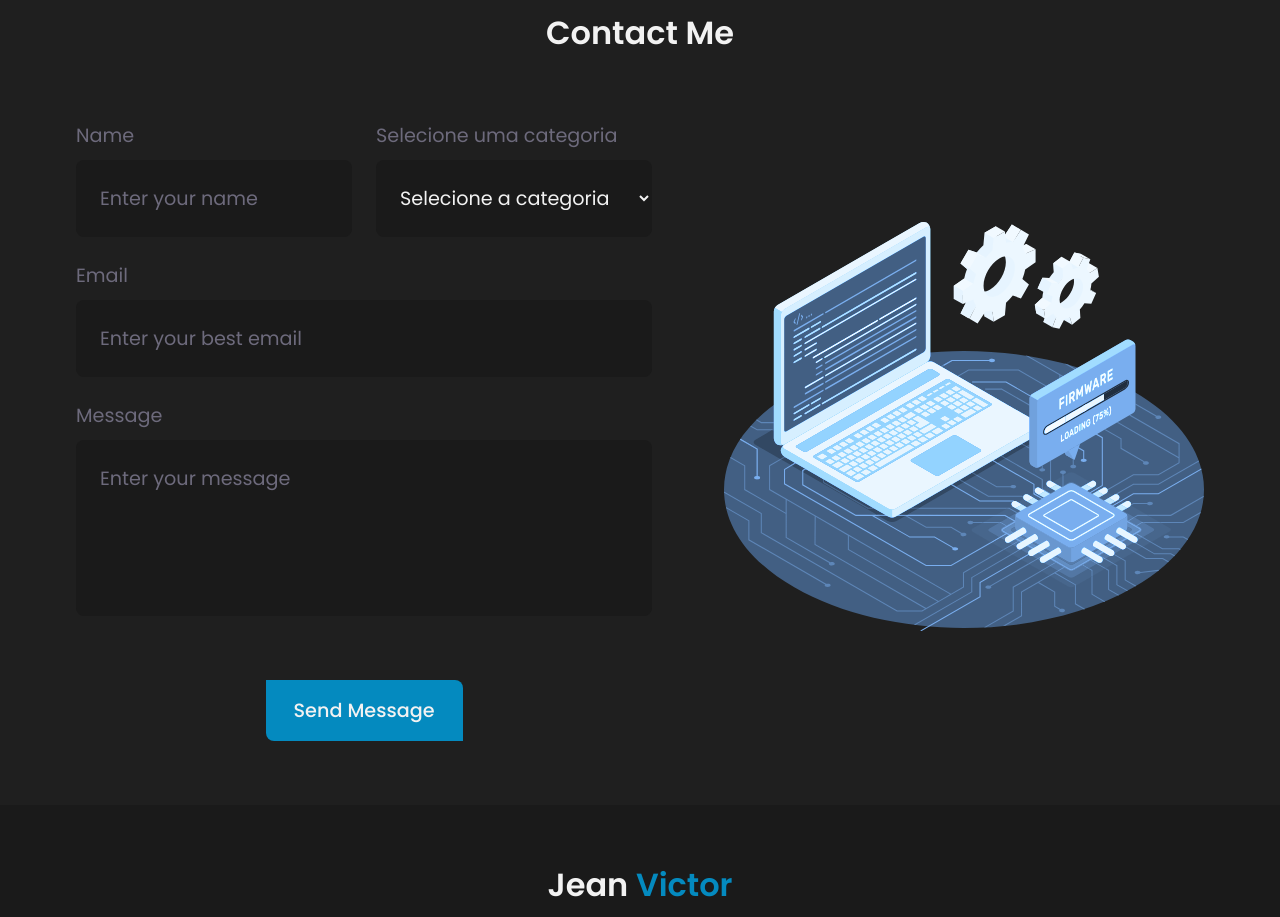
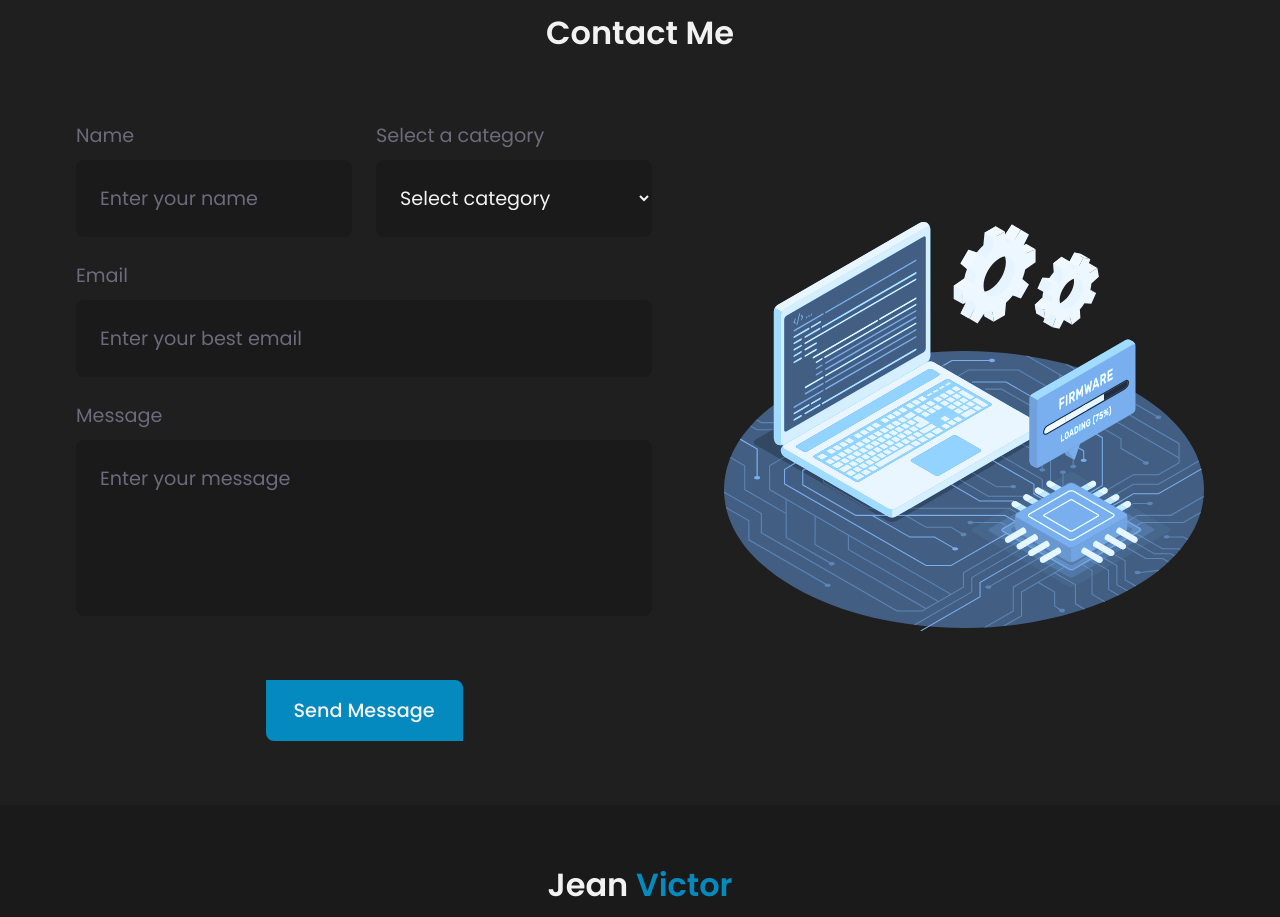
Before and after one commit to DJeanS03/myPortfolio, a React (Vite) app: page / in a window 1280 px wide. Shown: the part 3844-4761 px from the top of the page. Built offline with nearby package versions, Linux system fonts and the light colour scheme.

Commit message:
:pencil: Update contact form texts

```diff
--- a/src/components/Sections/Contact/index.tsx
+++ b/src/components/Sections/Contact/index.tsx
@@ -86,18 +86,26 @@ export function Contact({ language }: ContactProps) {
             </div>
 
             <div className="form__field-group">
-              <label htmlFor="user_category">Selecione uma categoria</label>
+              <label htmlFor="user_category">
+                {translation.contact__category__label}
+              </label>
               <select
                 className="user__category"
                 id="user_category"
                 name="user_category"
               >
                 <option value="default" selected disabled hidden>
-                  Selecione a categoria
+                  {translation.contact__category__option__0}
                 </option>
-                <option value="job_opportunity">Oportunidade de emprego</option>
-                <option value="freelance">Freelance</option>
-                <option value="other">Outro</option>
+                <option value="job_opportunity">
+                  {translation.contact__category__option__1}
+                </option>
+                <option value="freelance">
+                  {translation.contact__category__option__2}
+                </option>
+                <option value="other">
+                  {translation.contact__category__option__3}
+                </option>
               </select>
             </div>
           </div>
@@ -150,7 +158,7 @@ export function Contact({ language }: ContactProps) {
         </form>
 
         <div>
-          <a href="https://lorempicsum.com" target="_blank">
+          <a href="https://github.com/DJeanS03" target="_blank">
             <img className="image" src={imagem} alt="Imagem aleatória" />
           </a>
         </div>
--- a/src/data/MyTexts.ts
+++ b/src/data/MyTexts.ts
@@ -69,6 +69,13 @@ export const myTexts = [
           contact__title: "Contact Me",
           contact__name: "Name",
           contact__placeholder__name: "Enter your name",
+
+          contact__category__label: "Select a category",
+          contact__category__option__0: "Select category",
+          contact__category__option__1: "Job Opportunity",
+          contact__category__option__2: "Freelance",
+          contact__category__option__3: "Other",
+
           contact__mail: "Email",
           contact__placeholder__mail: "Enter your best email",
           contact__message: "Message",
@@ -84,6 +91,13 @@ export const myTexts = [
           contact__title: "Envie Sua Mensagem",
           contact__name: "Nome",
           contact__placeholder__name: "Digite seu nome",
+
+          contact__category__label: "Selecione uma categoria",
+          contact__category__option__0: "Selecione a categoria",
+          contact__category__option__1: "Oportunidade de emprego",
+          contact__category__option__2: "Freelance",
+          contact__category__option__3: "Outro",
+
           contact__mail: "Email",
           contact__placeholder__mail: "Digite seu melhor e-mail",
           contact__message: "Mensagem",
```
